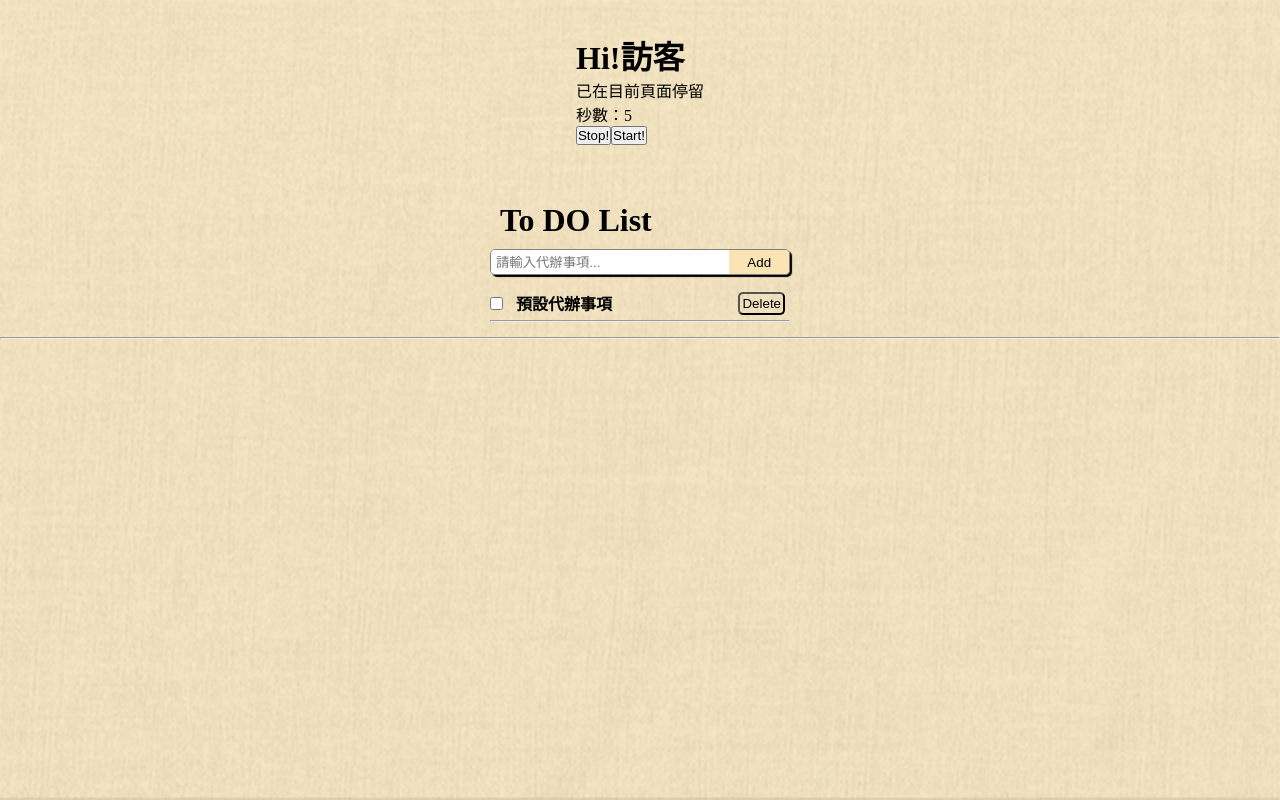
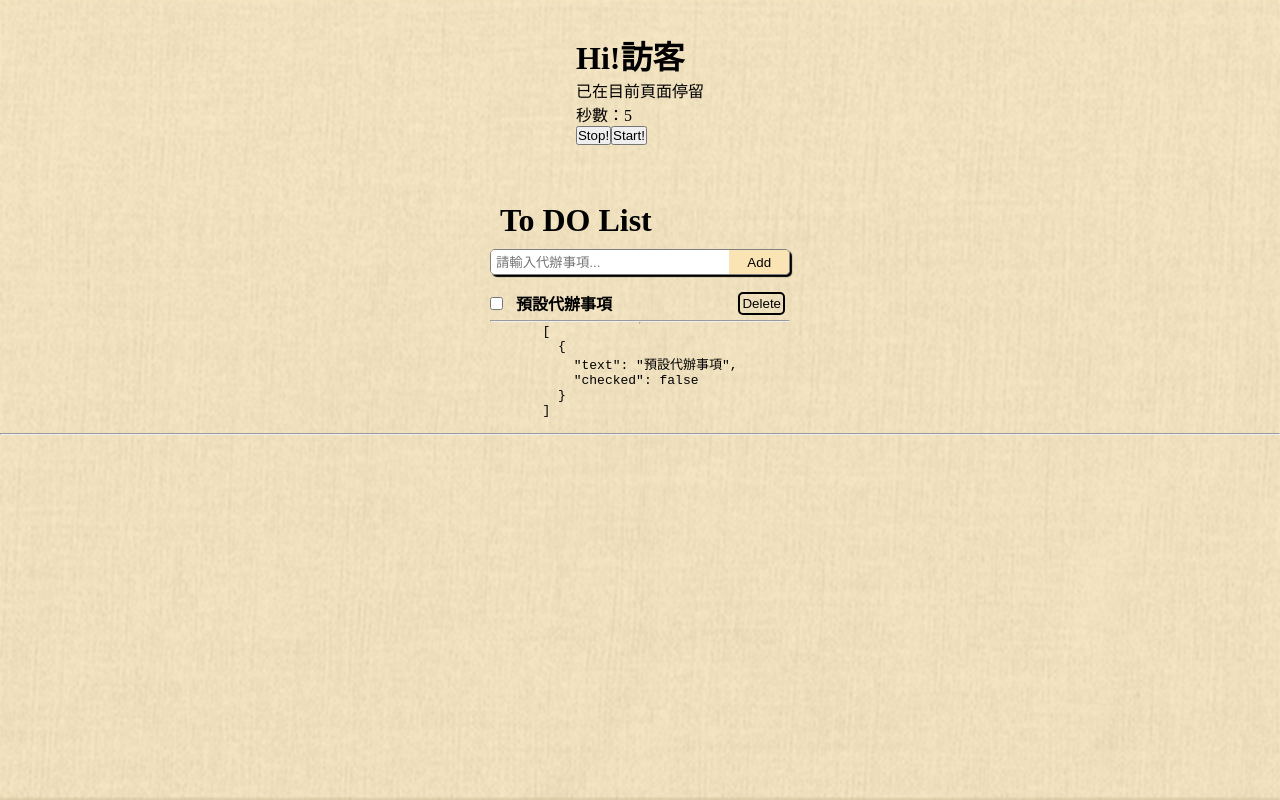
Before and after one commit to MoriCiao/todoList-project, a React (Vite) app: page / in a window 1280 px wide. Built offline with nearby package versions, Linux system fonts and the light colour scheme.

Commit message:
test LocalStorage

```diff
--- a/src/App.css
+++ b/src/App.css
@@ -112,6 +112,7 @@ body .todolist ul li .no-awesome {
 body .todolist ul li .awesome {
   display: block;
   transition: all 1s ease-in-out;
+  text-shadow: 2px 2px 2px rgb(95, 95, 95);
   animation: awesome 1s forwards;
 }
 @keyframes awesome {
@@ -132,6 +133,7 @@ body .todolist ul li button {
   top: 0.7rem;
   padding: 2px;
   border-radius: 5px;
+  border: rgb(0, 0, 0) 2px solid;
 }
 body .todolist ul li hr {
   width: 100%;
--- a/src/App.scss
+++ b/src/App.scss
@@ -119,6 +119,7 @@ body{
         .awesome {
           display: block;
           transition: all 1s ease-in-out;
+          text-shadow: 2px 2px 2px rgb(95, 95, 95);
           animation: awesome 1s forwards;
         }
         // checked 小動畫
@@ -143,6 +144,8 @@ body{
           top:0.7rem;
           padding: 2px;
           border-radius: 5px;
+          border: rgb(0, 0, 0)  2px solid;
+
         }
         hr{
           width: 100%;
--- /dev/null
+++ b/src/LocalStorageTodos.jsx
@@ -0,0 +1,20 @@
+import React, { useEffect, useState } from "react";
+
+const LocalStorageTodos = () => {
+  const [localTodos, setLocalTodos] = useState([]);
+
+  useEffect(() => {
+    const saved = localStorage.getItem("my-todos");
+    if (saved) {
+      setLocalTodos(JSON.parse(saved));
+    }
+  }, [localTodos]);
+
+  return (
+    <div className="getStorage-area">
+      <pre>{JSON.stringify(localTodos, ["text", "checked"], 2)}</pre>
+    </div>
+  );
+};
+
+export default LocalStorageTodos;
--- a/src/TodoList.jsx
+++ b/src/TodoList.jsx
@@ -1,10 +1,11 @@
-import React, { useState } from "react";
-
+import React, { useEffect, useState } from "react";
+import LocalStorageTodos from "./LocalStorageTodos";
 const TodoList = () => {
   const [inputValue, setInputValue] = useState("");
   const [todos, setTodos] = useState([
-    { id: Date.now(), text: "預設代辦事項" },
+    { id: Date.now(), text: "預設代辦事項", checked: false },
   ]);
+
   const HandleInputValue = (e) => {
     console.log(`inputValue 輸入中... ， ${inputValue}`);
     setInputValue(e.target.value);
@@ -23,7 +24,9 @@ const TodoList = () => {
       setInputValue("");
     }
 
-    console.log("目前表單裡有" + todos);
+    console.log("目前表單裡有");
+    console.log(JSON.stringify(todos));
+    console.log(todos.length);
   };
 
   // Delete
@@ -40,30 +43,18 @@ const TodoList = () => {
     setTodos(updatedTodos);
     console.log("Check !");
   };
+  // useEffect(() => {
+  //   // 新增 todo 時將資料存儲在 localStorage
+  //   localStorage.setItem("my-todos", JSON.stringify(todos));
+  //   console.log("已儲存預設 todo...");
+  // }, []);
+  useEffect(() => {
+    // 新增 todo 時將資料存儲在 localStorage
+    localStorage.setItem("my-todos", JSON.stringify(todos));
+    console.log("New todo 已儲存 ");
+  }, [todos]);
 
   return (
-    /*
-<fieldset>
-  <legend>Select a maintenance drone:</legend>
-
-  <div>
-    <input type="radio" id="huey" name="drone" value="huey" checked />
-    <label for="huey">Huey</label>
-  </div>
-
-  <div>
-    <input type="radio" id="dewey" name="drone" value="dewey" />
-    <label for="dewey">Dewey</label>
-  </div>
-
-  <div>
-    <input type="radio" id="louie" name="drone" value="louie" />
-    <label for="louie">Louie</label>
-  </div>
-</fieldset>
-
-*/
-
     <div className="todolist">
       <h1>To DO List</h1>
       <div className="input-area">
@@ -104,6 +95,27 @@ const TodoList = () => {
           </li>
         ))}
       </ul>
+      <hr />
+      {/* <fieldset>
+        <legend>Select a maintenance drone:</legend>
+
+        <div>
+          <input type="radio" id="huey" name="drone" value="huey" checked />
+          <label for="huey">Huey</label>
+        </div>
+
+        <div>
+          <input type="radio" id="dewey" name="drone" value="dewey" />
+          <label for="dewey">Dewey</label>
+        </div>
+
+        <div>
+          <input type="radio" id="louie" name="drone" value="louie" />
+          <label for="louie">Louie</label>
+        </div>
+      </fieldset> */}
+
+      <LocalStorageTodos />
     </div>
   );
 };
```
Also changed, not shown: 1 other file (tests, documents, lock files or other folders).
